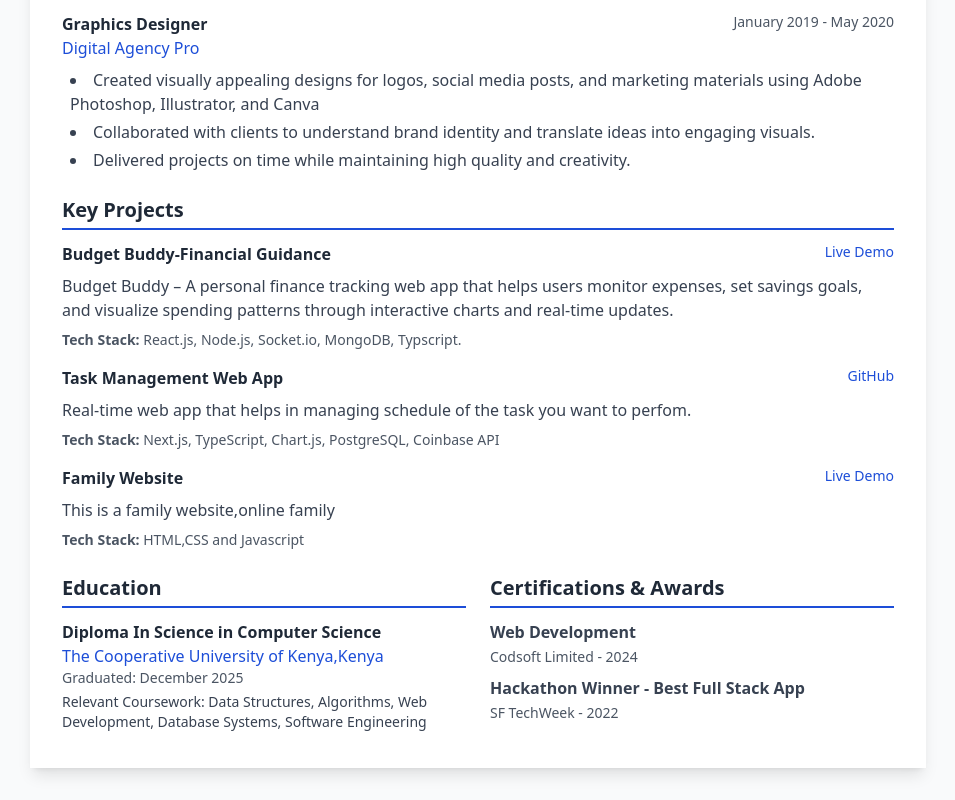
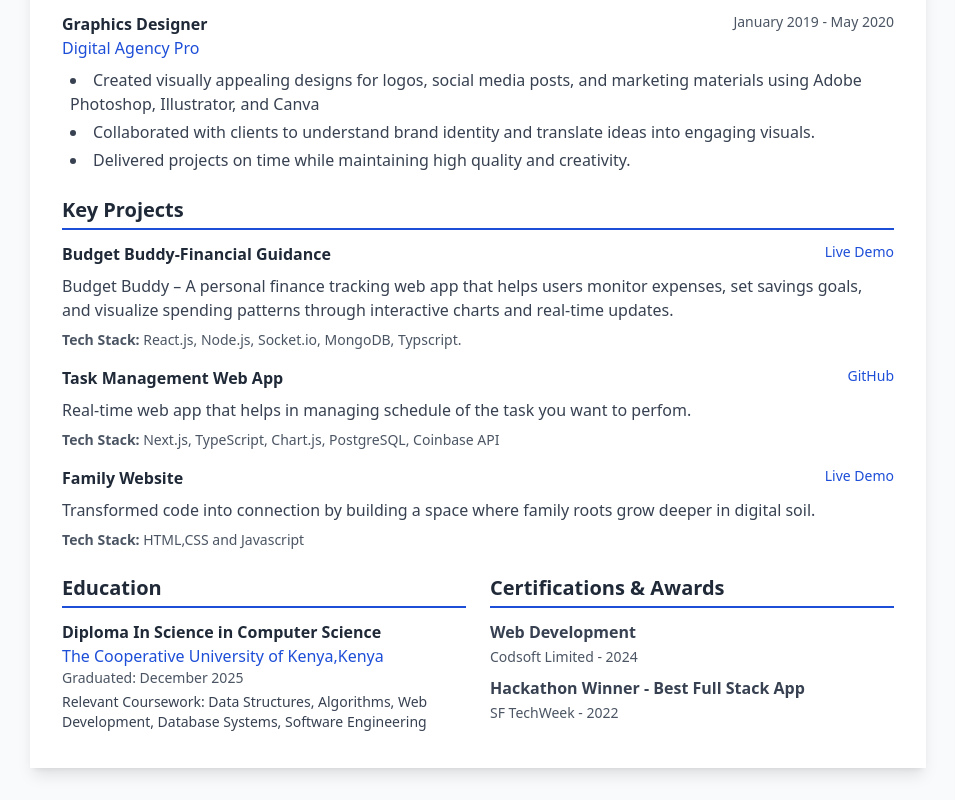
Before and after one commit to moscode2/My-Cv, a React (Vite) app: page / in a window 1280 px wide. Shown: the part 836-1636 px from the top of the page, without its empty margins (162-1117 px from the left). Built offline with nearby package versions, Linux system fonts and the light colour scheme.

Commit message:
Update App.tsx

```diff
--- a/src/App.tsx
+++ b/src/App.tsx
@@ -195,7 +195,7 @@ function App() {
                 <a href="https://rajore-family.vercel.app" className="text-blue-700 text-sm hover:underline">Live Demo</a>
               </div>
               <p className="text-gray-700 mb-2">
-                This is a family website,online family
+                Transformed code into connection by building a space where family roots grow deeper in digital soil.
               </p>
               <p className="text-sm text-gray-600">
                 <strong>Tech Stack:</strong> HTML,CSS and Javascript
```
